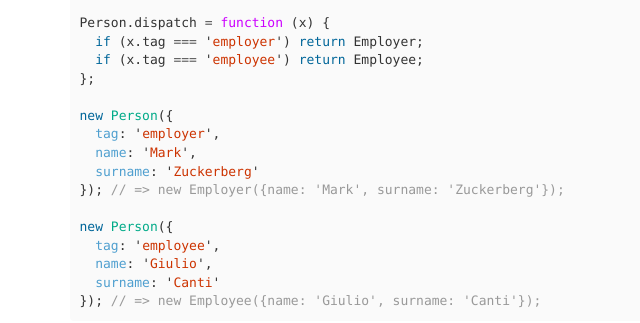
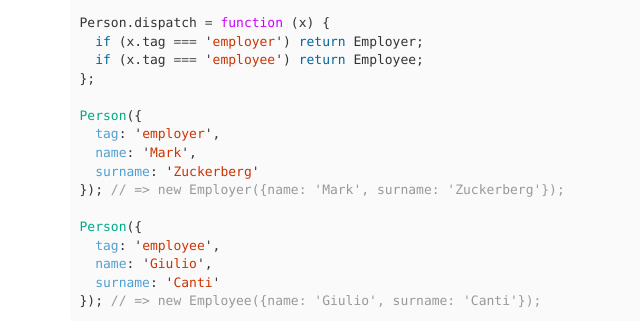
Before and after one commit to gcanti/gcanti.github.io, a Jekyll site: the page built from _posts/2014-10-07-javascript-types-and-sets-part-II.md, in a window 1280 px wide and 900 px high, scrolled down 4091 px. Shown: the part 152-475 px from the top of the window, without its empty margins (195-835 px from the left). Built offline with Jekyll 4.4.1, drawn with Linux system fonts in a browser that asks for light colours; nearby versions of some CDN libraries; Markdown is read by kramdown in place of the engine named in the settings; comment, search, counter and statistics services are not loaded.

Commit message:
fix typos

```diff
--- a/_posts/2014-10-07-javascript-types-and-sets-part-II.md
+++ b/_posts/2014-10-07-javascript-types-and-sets-part-II.md
@@ -189,13 +189,13 @@ Person.dispatch = function (x) {
   if (x.tag === 'employee') return Employee;
 };
 
-new Person({
+Person({
   tag: 'employer',
   name: 'Mark',
   surname: 'Zuckerberg'
 }); // => new Employer({name: 'Mark', surname: 'Zuckerberg'});
 
-new Person({
+Person({
   tag: 'employee',
   name: 'Giulio',
   surname: 'Canti'
```
Also changed, not shown: _posts/2014-09-29-javascript-types-and-sets.md (+2 -0 lines).
